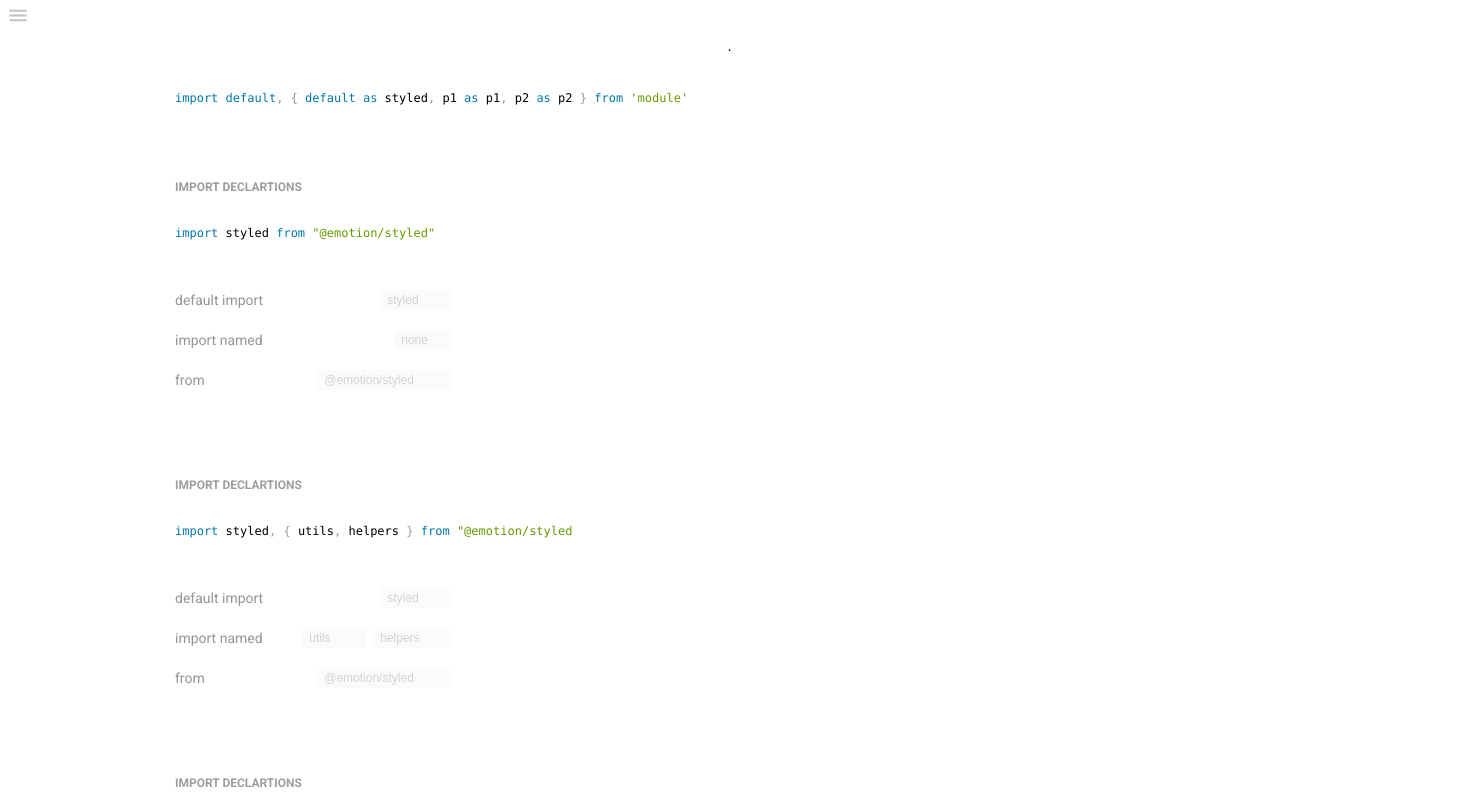
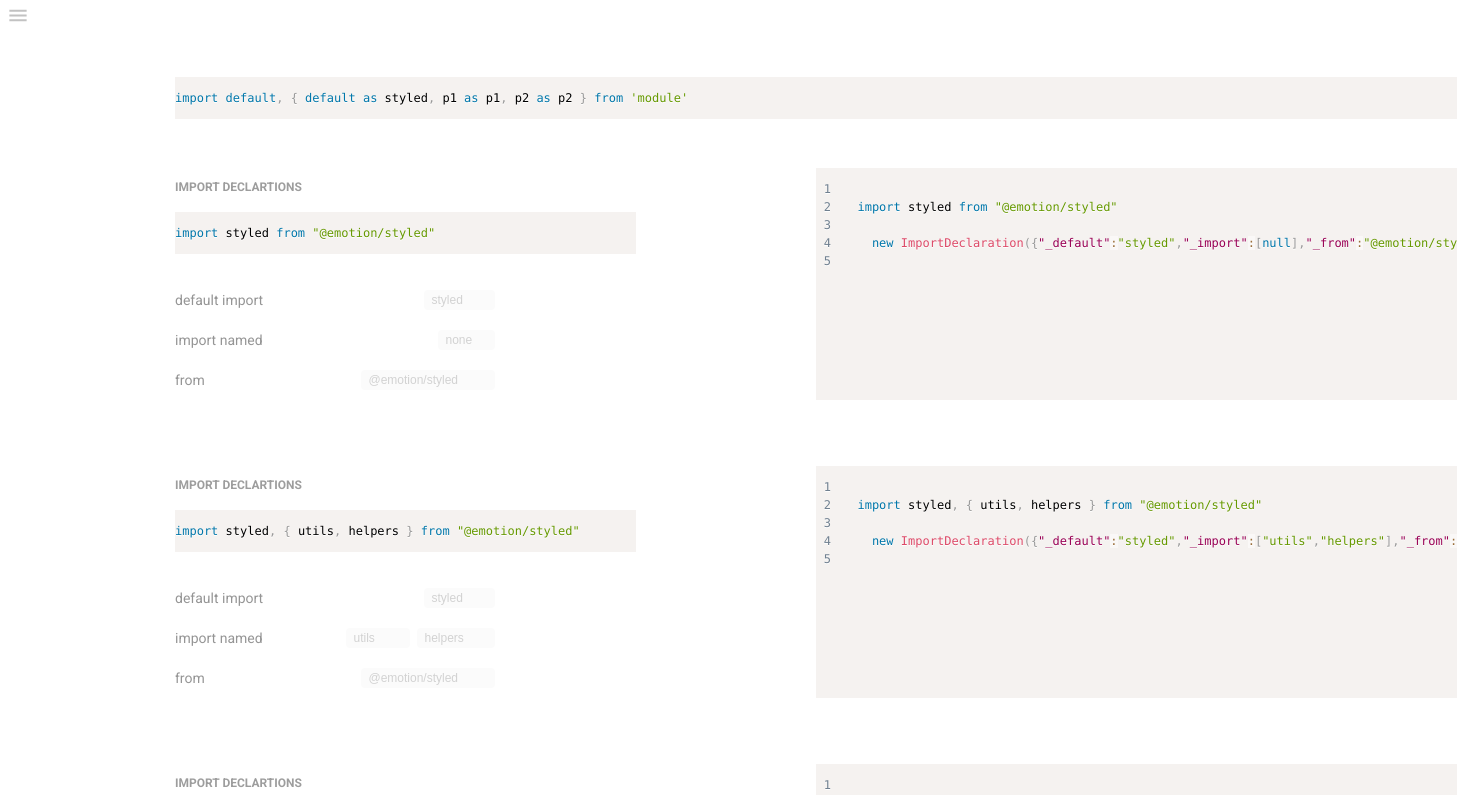
Before and after one commit to gridaco/CoLI, a Next.js app in the folder editor/: page /function in a window 1280 px wide. Shown: the top 795 px of the page, 1457 px wide, since content can reach past the window. Built offline with nearby package versions, Linux system fonts and the light colour scheme.

Commit message:
WIP : last, some styles edit

```diff
--- a/editor/components/code-block/index.tsx
+++ b/editor/components/code-block/index.tsx
@@ -9,7 +9,7 @@ import { Prism as SyntaxHighlighter } from "react-syntax-highlighter";
  */
 function CodeBlock(props: { children: React.ReactNode; language?: string }) {
   const { children, language = "javascript" } = props;
-  return <SyntaxHighlighter language={language}>{children}</SyntaxHighlighter>;
+  return <SyntaxHighlighter language={language} >{children}</SyntaxHighlighter>;
 }
 
 export default CodeBlock;
--- a/editor/components/code-preview/index.tsx
+++ b/editor/components/code-preview/index.tsx
@@ -4,32 +4,21 @@ import { Prism as SyntaxHighlighter } from "react-syntax-highlighter";
 import { useDeclarationContext } from "../../context/DeclarationContext";
 import { ImportDeclaration } from "../../class/import";
 
-export function CodePreview() {
-  const { declarationList } = useDeclarationContext();
-  const [code, setCode] = useState("");
+export function CodePreview(props: { value: object; interface: any }) {
+  console.log();
+  return (
+    <Wrapper showLineNumbers language="typescript" wrapLines>
+      {`
+  ${new props.interface(props.value).call()}
 
-  useEffect(() => {
-    const { value } = declarationList[0];
-
-    setCode(new ImportDeclaration(value).call());
-  }, [declarationList]);
-
-  return (
-    <Wrapper showLineNumbers language="typescript">
-      {`
-${code}
-/**
-new ImportDeclaration(
-  ${JSON.stringify(declarationList[0].value)}
-)
-*/
+    new ${props.interface.name}(${JSON.stringify(props.value)})
     `}
     </Wrapper>
   );
 }
 
 const Wrapper = styled(SyntaxHighlighter)`
-  flex: 1.5;
+  flex: 2;
 
   font-size: 0.9em !important;
   margin: 0em !important;
--- a/editor/components/declarations/function.tsx
+++ b/editor/components/declarations/function.tsx
@@ -6,6 +6,7 @@ import AutoGrowInput from "../auto-grow-input";
 import { currentDeclarationAtom } from "../../states/declaration.state";
 import CodeBlock from "../code-block";
 import { ImportDeclaration } from "../../class/import";
+import { CodePreview } from "../code-preview";
 
 export interface FunctionDeclaration {
   _default: string | null;
@@ -45,7 +46,7 @@ function FunctionDeclaration(props: { id: number; data: FunctionDeclaration }) {
           if (ix === k) {
             return v === "" ? i : v;
           } else if (d[n][ix] != i) {
-            return d[n][ix]
+            return d[n][ix];
           } else {
             return i;
           }
@@ -65,6 +66,7 @@ function FunctionDeclaration(props: { id: number; data: FunctionDeclaration }) {
   };
 
   return (
+    <Positioner>
       <Wrapper>
         <DeclartionTitle lable="IMPORT DECLARTIONS" />
         <CodeBlock>{new ImportDeclaration(declarationValue).call()}</CodeBlock>
@@ -93,14 +95,20 @@ function FunctionDeclaration(props: { id: number; data: FunctionDeclaration }) {
           ))}
         </Body>
       </Wrapper>
+      <CodePreview value={declarationValue} interface={ImportDeclaration} />
+    </Positioner>
   );
 }
 
 export default FunctionDeclaration;
 
-const Wrapper = styled.div`
+const Positioner = styled.div`
+  display: flex;
   margin-top: 32px;
   padding: 17px 0px;
+`;
+
+const Wrapper = styled.div`
   display: flex;
   flex-direction: column;
   flex: 2;
--- a/editor/package.json
+++ b/editor/package.json
@@ -23,6 +23,7 @@
     "devDependencies": {
         "@types/node": "^14.14.21",
         "@types/react": "^17.0.0",
+        "@types/react-syntax-highlighter": "^13.5.0",
         "ts-loader": "^8.0.18",
         "typescript": "^4.1.3",
         "url-loader": "^4.1.1"
--- a/editor/pages/function/index.tsx
+++ b/editor/pages/function/index.tsx
@@ -47,7 +47,6 @@ function CoLiFunctionDemoPage() {
           <FunctionDeclaration id={ix} data={i} key={ix} />
         ))}
       </div>
-      <div className="code-previews-view">.</div>
     </Wrapper>
   );
 }
@@ -66,7 +65,6 @@ const Wrapper = styled.div`
 
     pre {
       font-size: 12px !important;
-      background-color: #fff !important;
       padding-left: 0px !important;
     }
   }
```
Also changed, not shown: 1 other file (tests, documents, lock files or other folders). Lines whose indentation alone changed are shown as unchanged.
